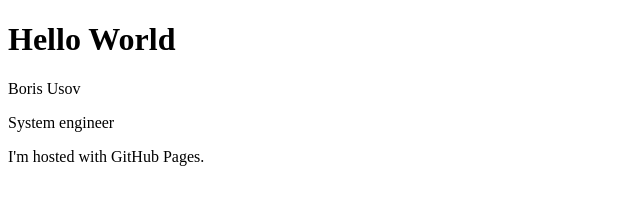
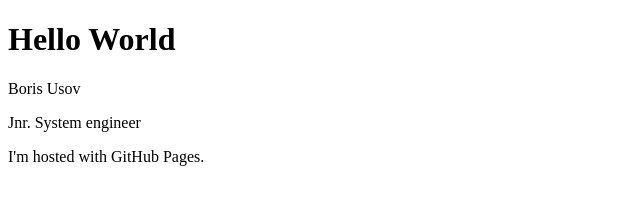
Before and after one commit to borisusov/borisusov.github.io, a plain HTML site: page index.html in a window 1280 px wide. Shown: the full height of the page, 0-640 px from the left. Drawn offline with Linux system fonts and the light colour scheme.

Commit message:
Version 0.3

```diff
--- a/index.html
+++ b/index.html
@@ -8,7 +8,7 @@
 <body>
   <h1>Hello World</h1>
   <p>Boris Usov</p>
-  <p>System engineer</p>
+  <p>Jnr. System engineer</p>
   <p>I'm hosted with GitHub Pages.</p>
 </body>
 </html>
```
